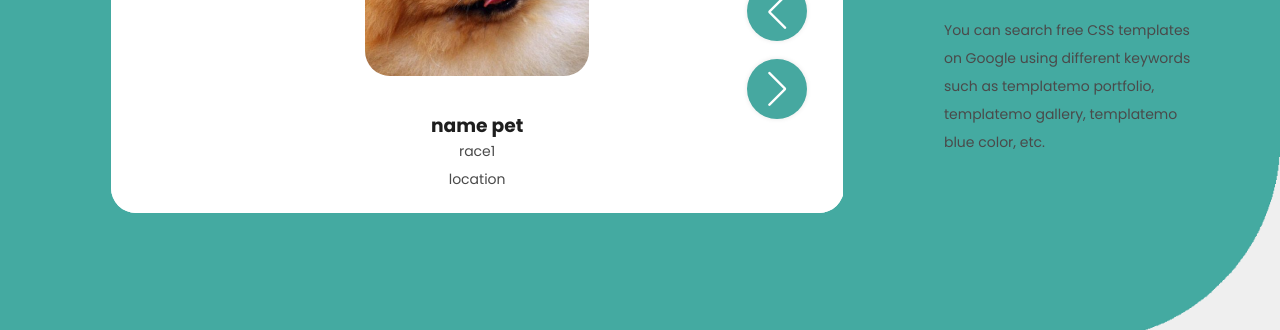
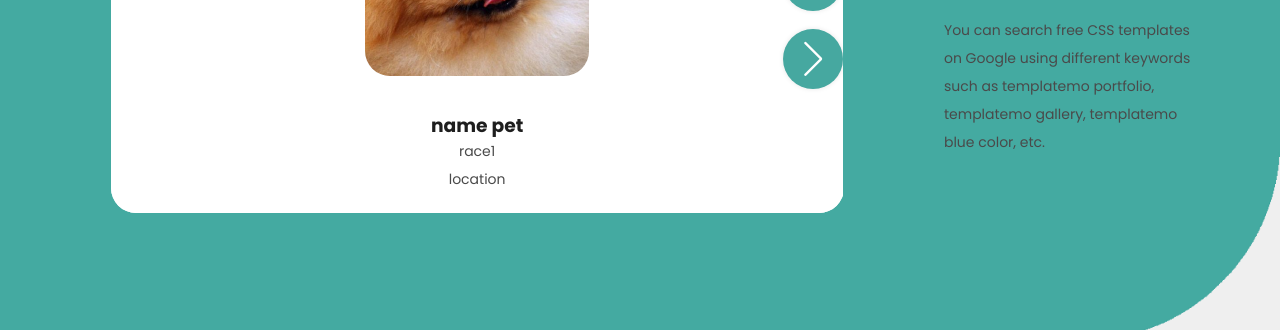
Before and after one commit to evdevloo/pet-adoption, a website built with Vite: page client/review.html in a window 1280 px wide. Shown: the part 343-673 px from the top of the page. Built offline with nearby package versions, Linux system fonts and the light colour scheme; no server answers.

Commit message:
editing css of sliders

```diff
--- a/client/css/main.css
+++ b/client/css/main.css
@@ -196,10 +196,9 @@ option {
 
 }
 .petSwipe-section .container, .reviewSwipe-section .containerCards {
-
     overflow: hidden;
+    text-align: center;
     position: relative;
-    text-align: center;
 }
 
 .petSwipe-section h2, .reviewSwipe-section h2 {
@@ -250,12 +249,15 @@ figure {
     object-fit: cover;
     border-radius: 25px;
 }
-#button-next, .reviewSwiper #button-prev{
+#button-next, .reviewSwipe-section #button-prev{
     right: 0;
     left: auto;
 }
+#button-prev {
+    left: 0;
+    right: auto;
+}
 .reviewSwipe-section #button-next, .reviewSwipe-section #button-prev {
-    right: 1.5em;
     color: #FFFFFF;
     background-color: #46A8A0;
     width: 60px;
@@ -267,18 +269,15 @@ figure {
     transition: all .3s;
 
 }
-#button-prev {
-    left: 0;
-    right: auto;
+
+
+
+.reviewSwipe-section #button-next {
+    top: 52.25%;
 }
 
-
-.reviewSwiper #button-next {
-    top: 60%;
-}
-
-.reviewSwiper #button-prev{
-    top: 40%;
+.reviewSwipe-section #button-prev{
+    top: 32.25%;
 }
 
 #button-next, #button-prev {
@@ -453,7 +452,7 @@ footer h1 {
         top: 28.02em;
     }
     .petSwipe-section .container, .reviewSwipe-section .containerCards{
-        padding: 0 10%;
+        padding: 0;
         margin: 0 1.61em;
     }
 
@@ -487,7 +486,6 @@ footer h1 {
         top: 30.85em;
     }
     .petSwipe-section .container, .reviewSwipe-section .containerCards{
-        padding: 0;
         margin: 0 2.15em;
     }
 
--- a/client/review.html
+++ b/client/review.html
@@ -43,7 +43,8 @@
   </header>
   <section class="reviewSwipe-section">
     <div class="container">
-      <div class="reviewSwiper containerCards">
+      <div class="containerCards">
+        <div class="reviewSwiper">
           <div class="swiper-wrapper cards">
             <div class="swiper-slide card">
               <div class="image-content">
@@ -100,8 +101,13 @@
               <a class="overlay-link" href="#"></a>
             </div>
           </div>
+
+        </div>
+        <div class="navigation">
           <div class="swiper-navBtn" id="button-next"></div>
           <div class="swiper-navBtn" id="button-prev"></div>
+
+        </div>
         <div class="swiper-pagination"></div>
       </div>
       <div class="containerHeader">
```
Lines whose indentation alone changed are shown as unchanged.
